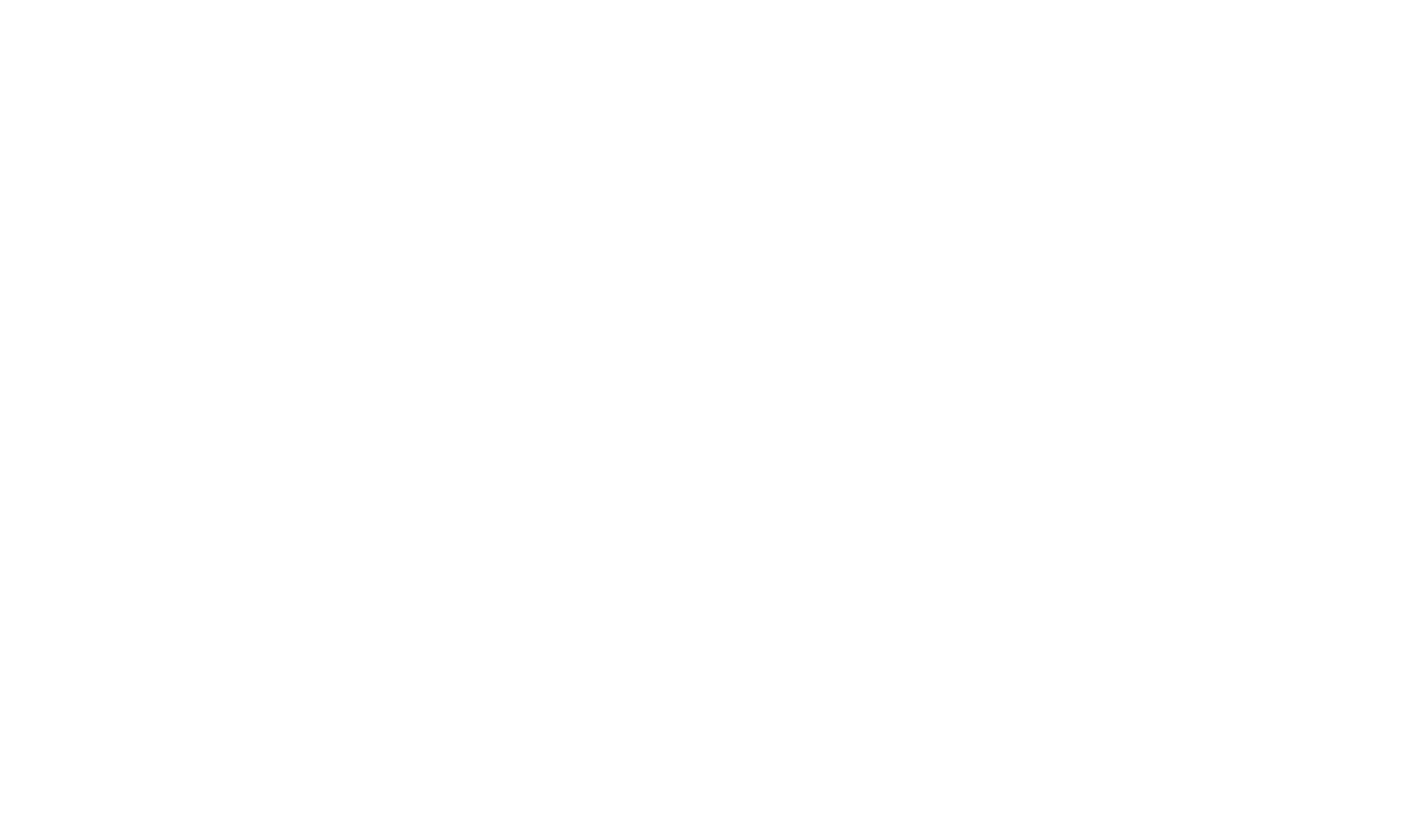
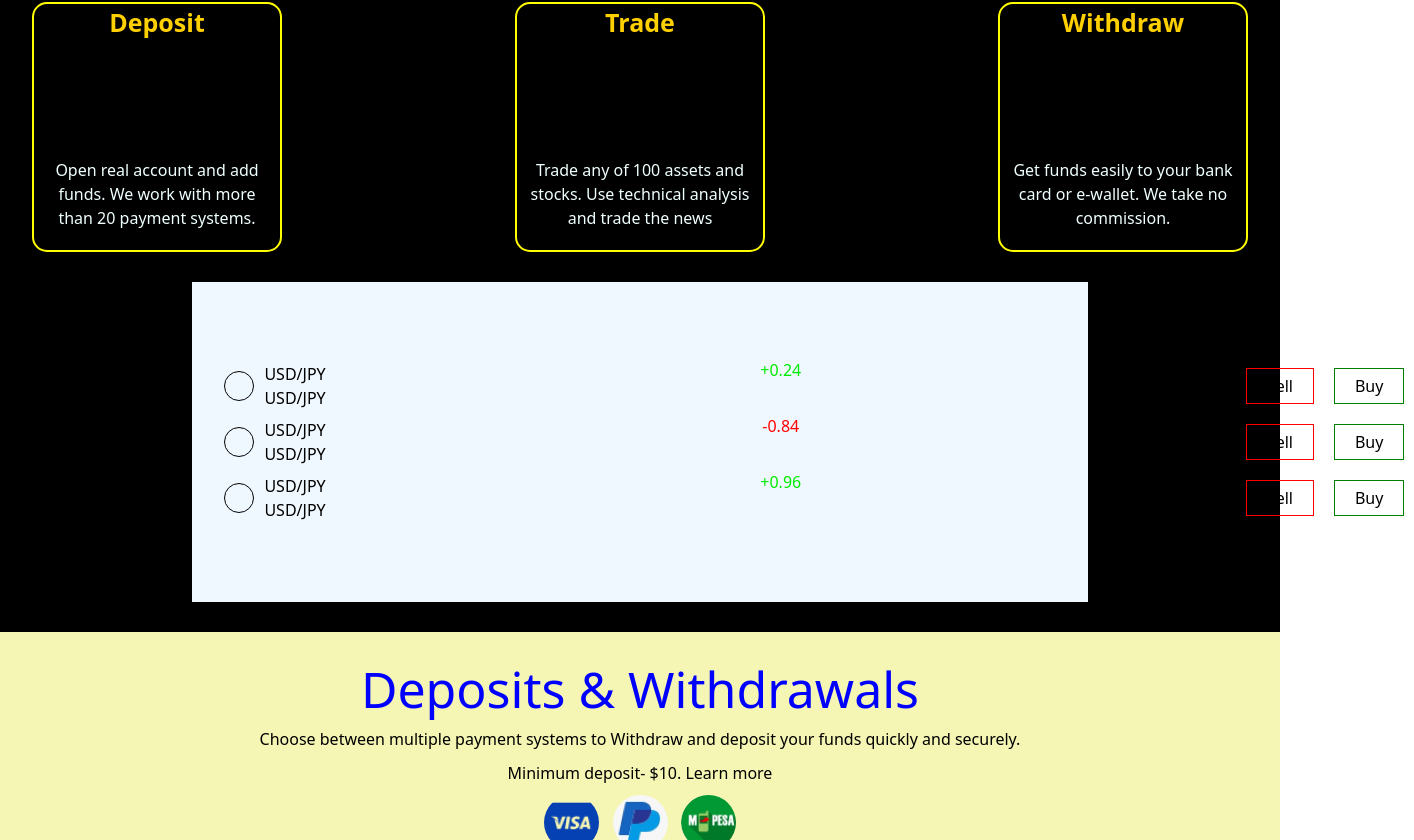
Before and after one commit to TechInnovatorsHub/indices-trade-lab, a React (Vite) app: page / in a window 1280 px wide. Shown: the part 146-986 px from the top of the page, 1414 px wide, since content can reach past the window. Before the commit the page ends 800 px from the top, so only its background shows below. Built offline with nearby package versions, Linux system fonts and the light colour scheme.

Commit message:
:technologist: :bricks: :passport_control: :label:

```diff
--- a/src/components/Home/Landingpage.jsx
+++ b/src/components/Home/Landingpage.jsx
@@ -1,9 +1,16 @@
 // eslint-disable-next-line no-unused-vars
 import React from 'react'
+import Works from '../Works/Works';
+import Withdrawals from "../Withdrawals/Withdrawal";
 
 const Landingpage = () => {
   return (
-    <div>Landingpage</div>
+    <div>
+      <div>Landingpage</div>
+      <Works />
+      <Withdrawals />
+    </div>
+
   )
 }
 
--- a/src/components/Plans/Plans.jsx
+++ b/src/components/Plans/Plans.jsx
@@ -1,10 +1,12 @@
 // eslint-disable-next-line no-unused-vars
 import React from 'react';
 import "./plans.css";
+import Connects from "../Connects/Connect";
 
 const Plans = () => {
   return (
-    <section className='planspage'>
+    <div>
+      <section className='planspage'>
     <div>
       <section className='plans'>
         <h1>OUR PLANS</h1>
@@ -23,7 +25,7 @@
            <li> -Standard customer support.</li>
             </ol>
             </p>
-            <button class="button" ><b>choose plan</b></button>
+            <button className="button" ><b>Choose plan</b></button>
 
         </div>
 
@@ -38,7 +40,7 @@
            -24/7 dedicated customer support.<br/>
             One-on-one coaching with experienced traders.
           </p>
-          <button class="button" ><b>choose plan</b></button>
+          <button className="button" ><b>Choose plan</b></button>
         </div>
 
         <div className="card">
@@ -51,11 +53,13 @@
             -Invitations to exclusive events and seminars.<br/>
             -Regular performance reviews.
           </p>
-          <button class="button" ><b>choose plan</b></button>
+          <button className="button" ><b>Choose plan</b></button>
         </div>
       </div>
     </div>
     </section>
+    <Connects />
+    </div>
   )
 }
 
```
